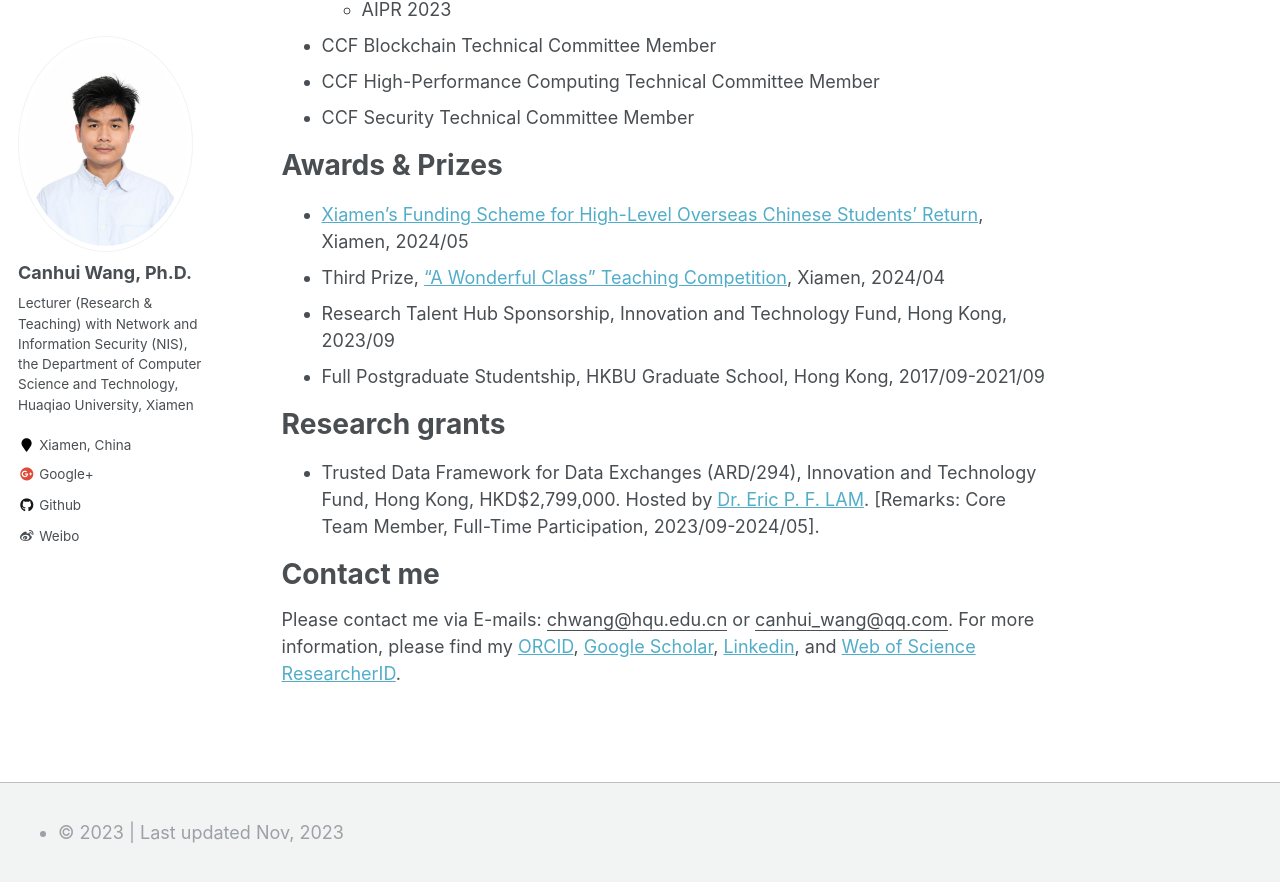
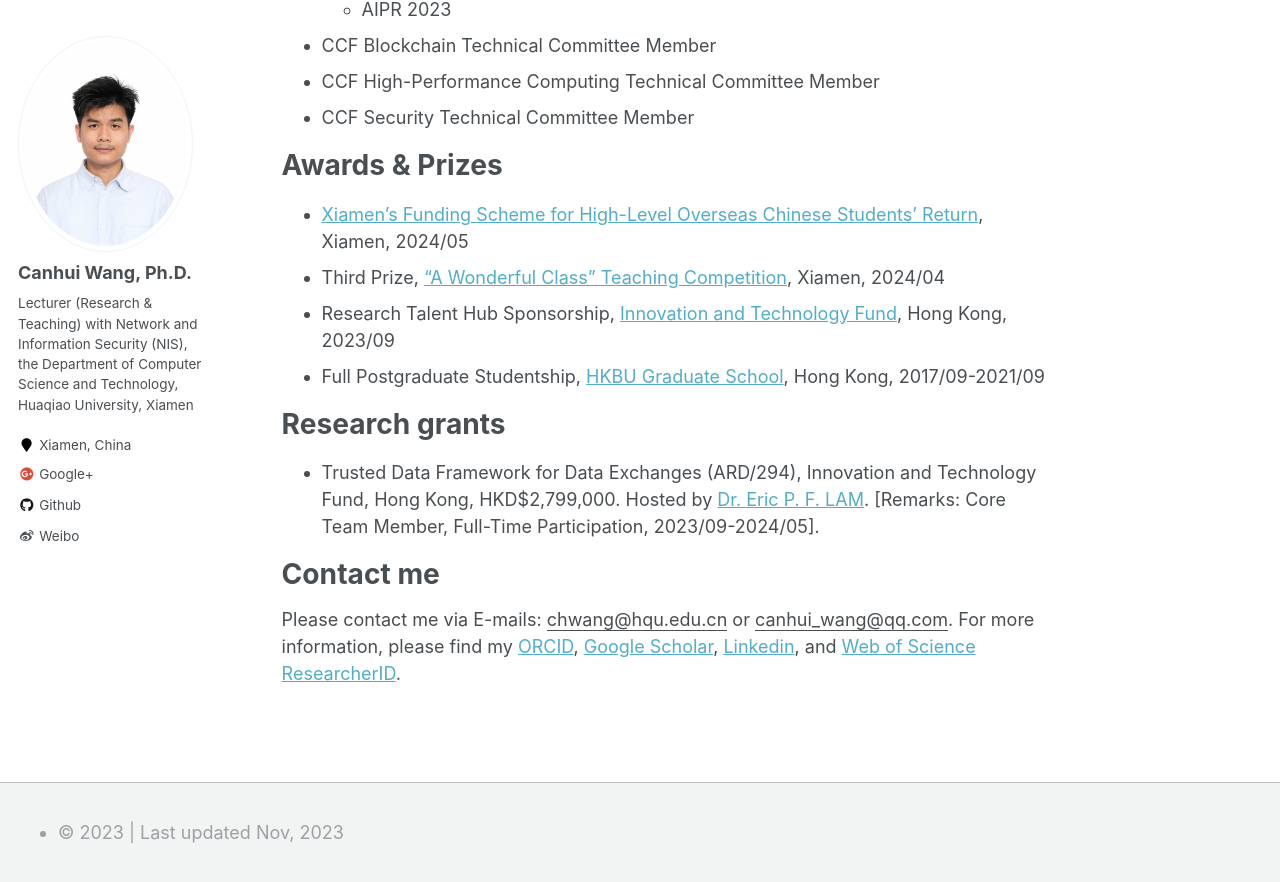
Before and after one commit to Canhui/canhui.github.io, a Jekyll site: the page built from _pages/about.md, in a window 1280 px wide and 900 px high, scrolled down 1804 px. Shown: the top 882 px of the window. Built offline with Jekyll 4.4.1, drawn with Linux system fonts in a browser that asks for light colours; part of the change alters nothing that is shown.

```diff
--- a/_pages/about.md
+++ b/_pages/about.md
@@ -113,8 +113,8 @@ Awards & Prizes
 ======
 * [Xiamen's Funding Scheme for High-Level Overseas Chinese Students' Return](http://hrss.xm.gov.cn), Xiamen, 2024/05
 * Third Prize, ["A Wonderful Class" Teaching Competition](https://jsfz.hqu.edu.cn/info/1035/5114.htm), Xiamen, 2024/04
-* Research Talent Hub Sponsorship, Innovation and Technology Fund, Hong Kong, 2023/09
-* Full Postgraduate Studentship, HKBU Graduate School, Hong Kong, 2017/09-2021/09
+* Research Talent Hub Sponsorship, [Innovation and Technology Fund](https://www.itf.gov.hk/en/home/index.html), Hong Kong, 2023/09
+* Full Postgraduate Studentship, [HKBU Graduate School](https://gs.hkbu.edu.hk/), Hong Kong, 2017/09-2021/09
 
 Research grants
 ======
```
